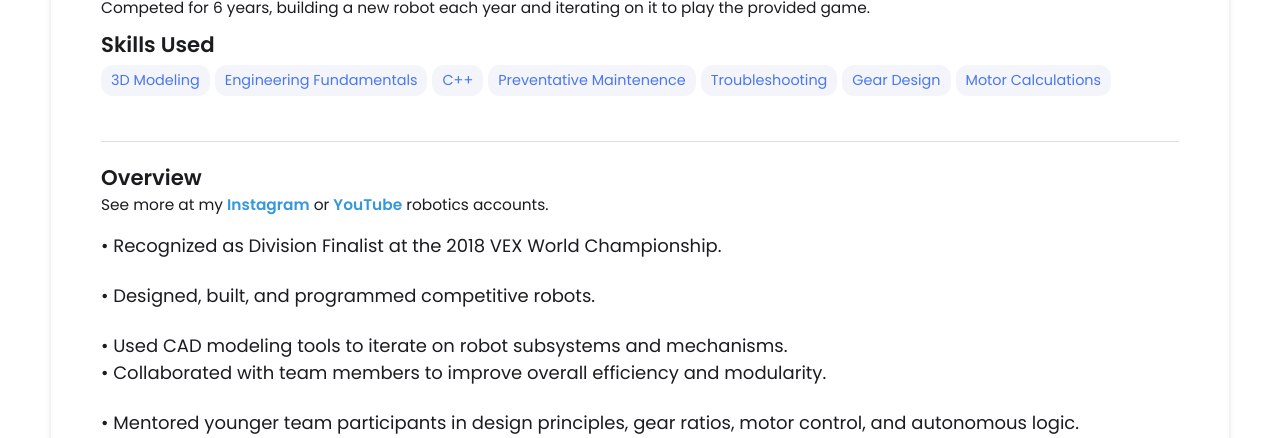
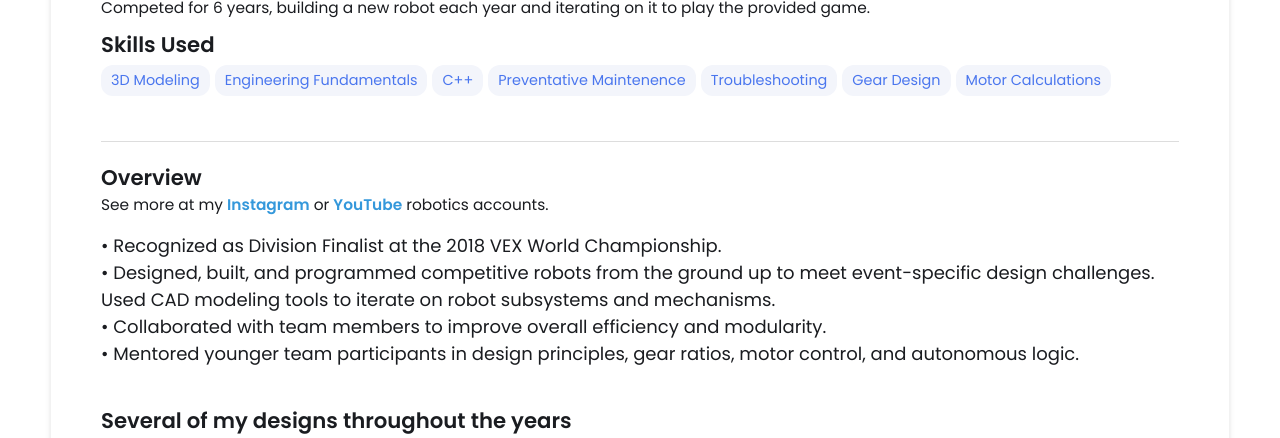
Before and after one commit to JosephWah/JosephW.github.io, a Jekyll site: the page built from _projects/TRobotics/index.md, in a window 1280 px wide and 900 px high, scrolled down 592 px, cut to the strip 0-438 px from the top of the window. Built offline with Jekyll 4.4.1, drawn with Linux system fonts in a browser that asks for light colours.

Commit message:
Update index.md

```diff
--- a/_projects/TRobotics/index.md
+++ b/_projects/TRobotics/index.md
@@ -18,13 +18,10 @@ main-image: /VRC-Toss-Up-Field (1)(2).png
 See more at my <a href="https://www.instagram.com/joseph_621a/">**Instagram**</a> or <a href="https://www.youtube.com/@team_621a6">**YouTube**</a> robotics accounts.
 
 <span style="font-size: 18px">•	Recognized as Division Finalist at the 2018 VEX World Championship.</span>
-<br>
-<span style="font-size: 18px">•	Designed, built, and programmed competitive robots.</span>
-<br>
-<span style="font-size: 18px">•	Used CAD modeling tools to iterate on robot subsystems and mechanisms.</span>
+<span style="font-size: 18px">•	Designed, built, and programmed competitive robots from the ground up to meet event-specific design challenges.</span>
+<span style="font-size: 18px">Used CAD modeling tools to iterate on robot subsystems and mechanisms.</span>
 <br>
 <span style="font-size: 18px">•	Collaborated with team members to improve overall efficiency and modularity.</span>
-<br>
 <span style="font-size: 18px">•	Mentored younger team participants in design principles, gear ratios, motor control, and autonomous logic.</span>
 <br> <br>
 ## Several of my designs throughout the years
```
